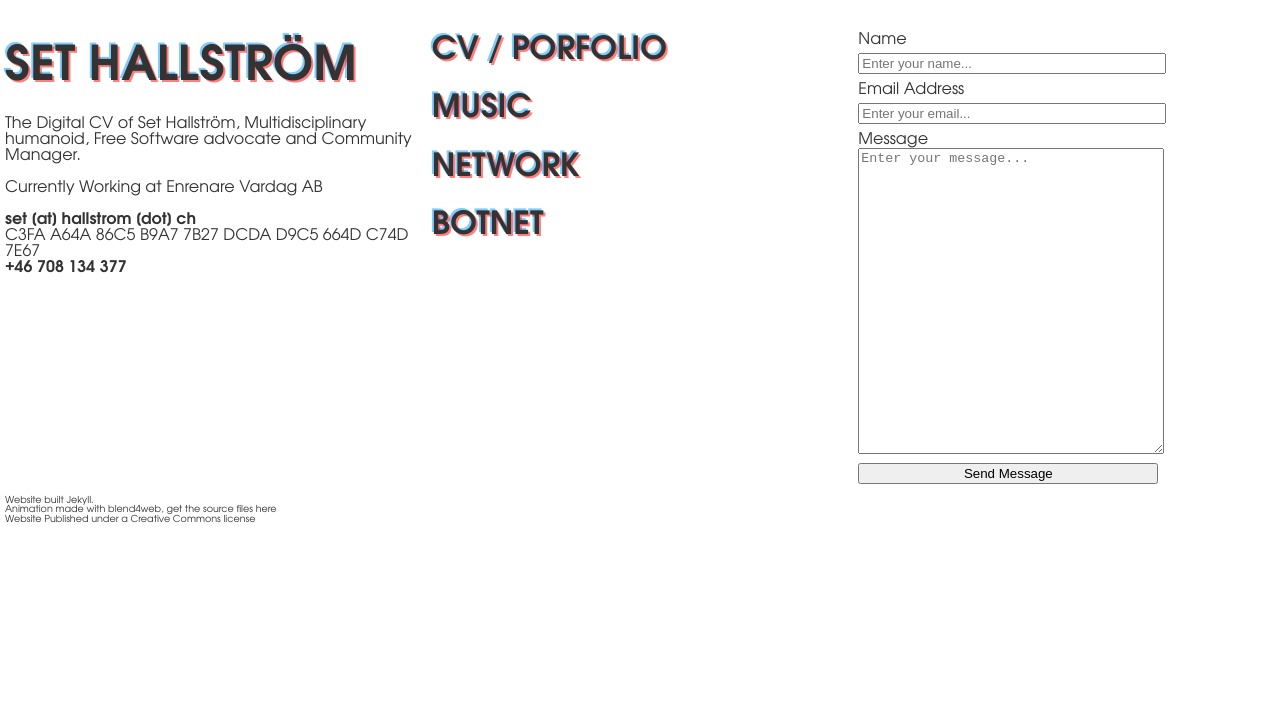
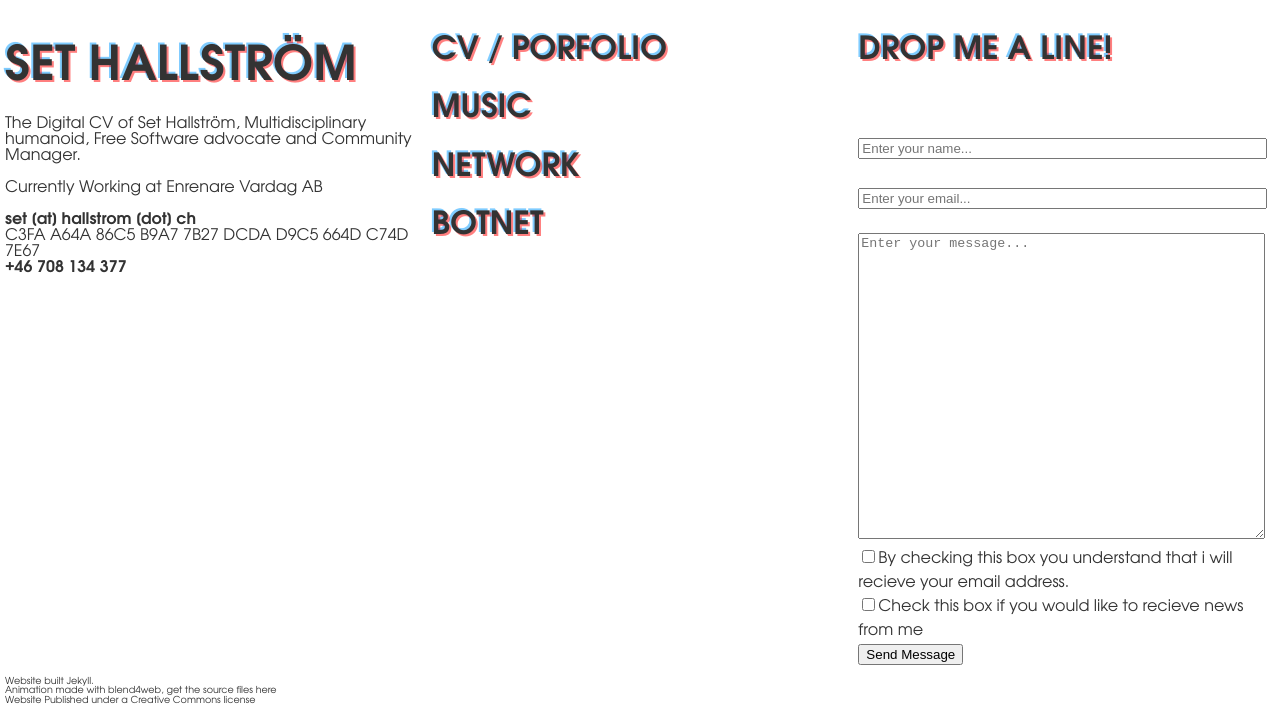
Before and after one commit to Sakrecoer/set.hallstrom, a Jekyll site: the page built from index.html, in a window 1280 px wide. Shown: the part 450-1165 px from the top of the page. Built offline with Jekyll 4.4.1, drawn with Linux system fonts in a browser that asks for light colours; a script that is not in the unit is left out; before the commit the page ends 984 px from its top, so only the background shows below that.

Commit message:
consent form

```diff
--- a/_sass/mycv.scss
+++ b/_sass/mycv.scss
@@ -146,12 +146,9 @@ a:active {
   margin-left: 5px;
 }
 
-#contact {
-  input {
-    width: 300px;
-  }
-  textarea {
-    width: 300px;
-    height: 300px;
-  }
+.contact {
+  width: 95%;
 }
+.textspace {
+  height: 300px;
+}
--- a/index.html
+++ b/index.html
@@ -25,21 +25,28 @@ layout: default
   <div id="contact">
   <form action="{{ site.baseurl }}/contact-success/" method="post" class="contact-form">
     <div>
+      <h2>Drop me a line!</h2>
       <input type="hidden" name="_to" value="set.hallstrom+website@gmail.com"><br />
       <input type="text" name="_gotcha" style="display: none;">
     </div>
     <div>
-      <label for="name">Name</label><br />
-      <input type="text" name="name" id="name" placeholder="Enter your name...">
+      <label for="name" style="display: none;">Name</label><br />
+      <input type="text" name="name" id="name" placeholder="Enter your name..." class="contact">
     </div>
     <div>
-      <label for="email">Email Address</label><br />
-      <input type="email" name="email" id="email" placeholder="Enter your email..." required>
+      <label for="email" style="display: none;">Email Address</label><br />
+      <input type="email" name="email" id="email" placeholder="Enter your email..." required class="contact">
     </div>
     <div>
-      <label for="message">Message</label><br />
-      <textarea name="message" id="message" placeholder="Enter your message..."></textarea>
+      <label for="message" style="display: none;">Message</label><br />
+      <textarea name="message" id="message" placeholder="Enter your message..." required class="contact textspace"></textarea>
     </div>
+    <div>
+      <input type="checkbox" name="consent" id="consent" required class="checkthis">By checking this box you understand that i will recieve your email address.
+    </div>
+    <div>
+        <input type="checkbox" name="news" id="news">Check this box if you would like to recieve news from me
+      </div>
     <div>
       <input type="submit" value="Send Message">
     </div>
```
